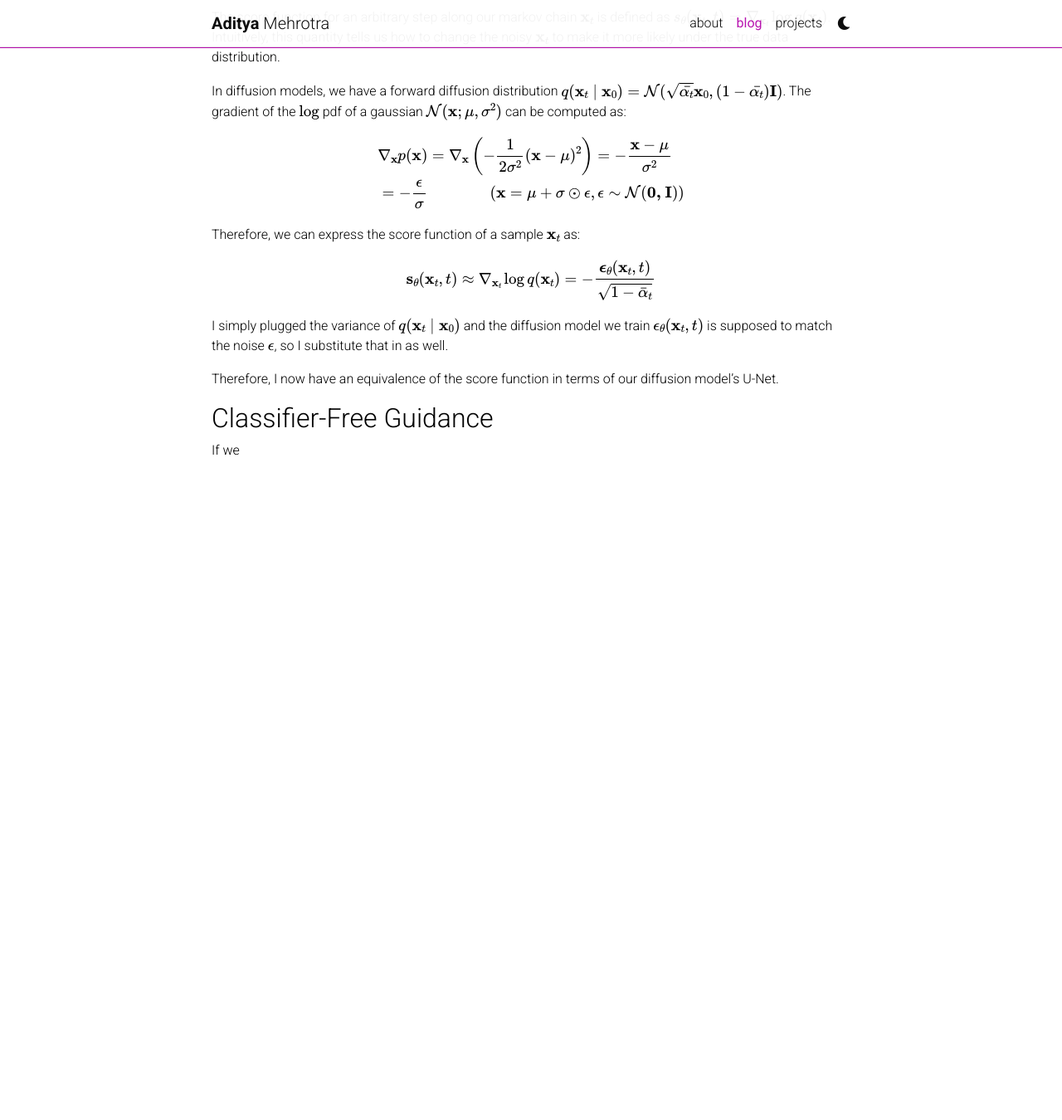
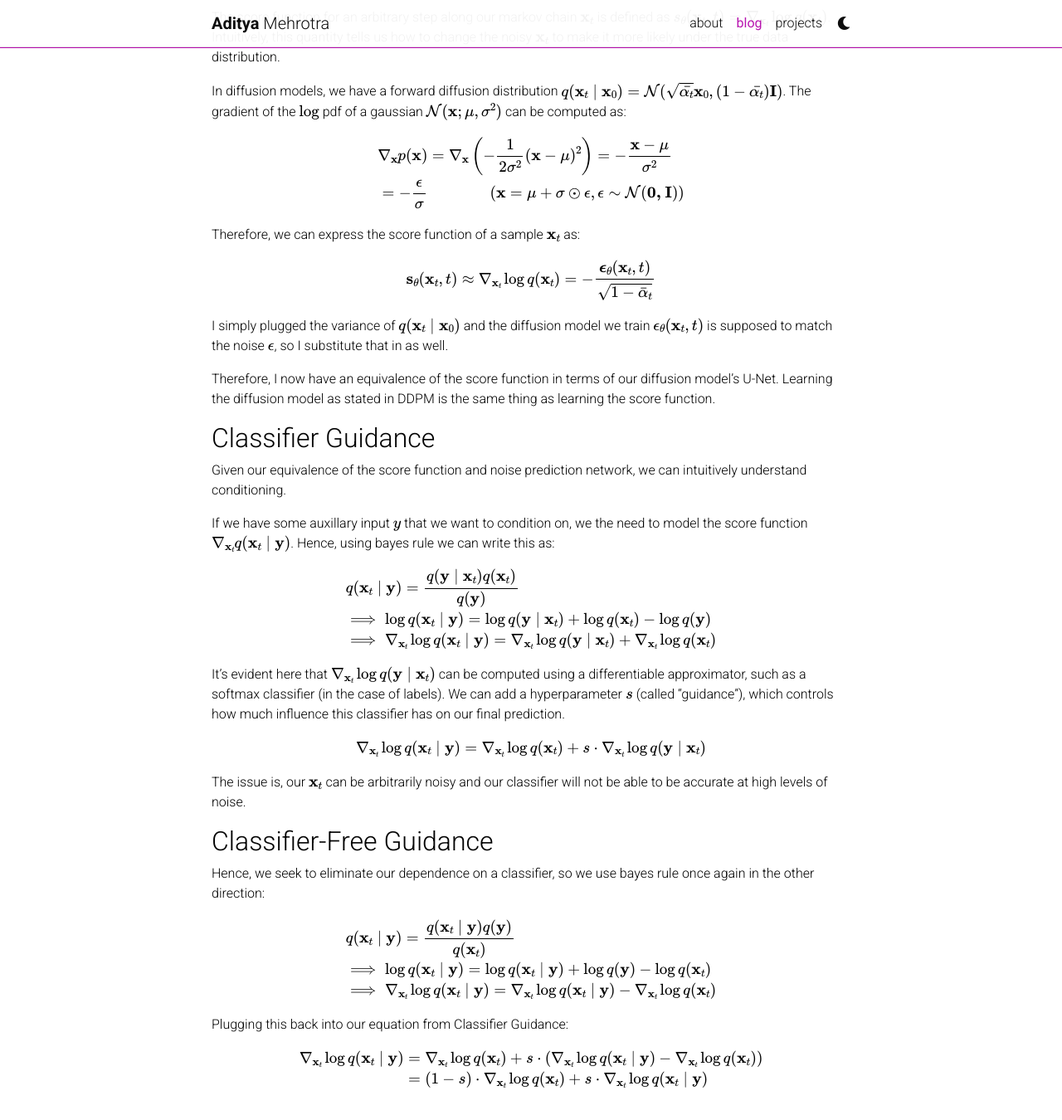
Before and after one commit to AditMeh/AditMeh.github.io, a Jekyll site: the page built from _posts/2023-03-05-diffusion_guidance.md, in a window 1280 px wide and 1400 px high, scrolled down 340 px. Shown: the top 1350 px of the window at 83% size. Built offline with Jekyll 4.4.1, drawn with Linux system fonts in a browser that asks for light colours; comment, search, counter and statistics services are not loaded; a style sheet for code colours, icons or effects is not loaded; before the commit the page ends 981 px from its top, so only the background shows below that.

Commit message:
added extra part

```diff
--- a/_posts/2023-03-05-diffusion_guidance.md
+++ b/_posts/2023-03-05-diffusion_guidance.md
@@ -36,14 +36,58 @@ $$
 
 I simply plugged the variance of $$q(\textbf{x}_t \mid \textbf{x}_0)$$ and the diffusion model we train $$\mathbf{\epsilon}_{\theta} (\textbf{x}_t, t)$$ is supposed to match the noise $$\mathbf{\epsilon}$$, so I substitute that in as well.
 
-Therefore, I now have an equivalence of the score function in terms of our diffusion model's U-Net.
+Therefore, I now have an equivalence of the score function in terms of our diffusion model's U-Net. Learning the diffusion model as stated in DDPM is the same thing as learning the score function.
+
+## Classifier Guidance
+
+Given our equivalence of the score function and noise prediction network, we can intuitively understand conditioning.
+
+If we have some auxillary input $$y$$ that we want to condition on, we the need to model the score function $$\nabla_{\textbf{x}_t} q(\textbf{x}_t \mid \textbf{y})$$. Hence, using bayes rule we can write this as:
+
+$$
+\begin{align*}
+& q(\textbf{x}_t \mid \textbf{y}) = \frac{q(\textbf{y} \mid \textbf{x}_t) q(\textbf{x}_t )}{q(\textbf{y})} \\
+
+& \implies \log q(\textbf{x}_t \mid \textbf{y}) = \log q(\textbf{y} \mid \textbf{x}_t)  + \log q(\textbf{x}_t ) - \log q(\textbf{y}) \\
+
+& \implies \nabla_{\textbf{x}_t} \log q(\textbf{x}_t \mid \textbf{y}) = \nabla_{\textbf{x}_t} \log q(\textbf{y} \mid \textbf{x}_t)  + \nabla_{\textbf{x}_t} \log q(\textbf{x}_t )
+
+\end{align*}
+$$
+
+It's evident here that $$\nabla_{\textbf{x}_t} \log q(\textbf{y} \mid \textbf{x}_t)$$ can be computed using a differentiable approximator, such as a softmax classifier (in the case of labels). We can add a hyperparameter $$s$$ (called "guidance"), which controls how much influence this classifier has on our final prediction.
+
+$$
+\nabla_{\textbf{x}_t} \log q(\textbf{x}_t \mid \textbf{y}) = \nabla_{\textbf{x}_t} \log q(\textbf{x}_t ) + s \cdot \nabla_{\textbf{x}_t} \log q(\textbf{y} \mid \textbf{x}_t)
+$$
+
+The issue is, our $$\textbf{x}_t$$ can be arbitrarily noisy and our classifier will not be able to be accurate at high levels of noise.
+
 
 ## Classifier-Free Guidance
+Hence, we seek to eliminate our dependence on a classifier, so we use bayes rule once again in the other direction:
 
-If we
+$$
+
+\begin{align*}
+& q(\textbf{x}_t \mid \textbf{y}) = \frac{q(\textbf{x}_t \mid \textbf{y}) q(\textbf{y})}{q(\textbf{x}_t)} \\
+
+& \implies \log q(\textbf{x}_t \mid \textbf{y}) = \log q(\textbf{x}_t \mid \textbf{y}) + \log q(\textbf{y}) - \log q(\textbf{x}_t)  \\
+
+& \implies \nabla_{\textbf{x}_t} \log q(\textbf{x}_t \mid \textbf{y}) = \nabla_{\textbf{x}_t} \log q(\textbf{x}_t \mid \textbf{y}) - \nabla_{\textbf{x}_t} \log q(\textbf{x}_t)  \\
+\end{align*}
+$$
+
+Plugging this back into our equation from Classifier Guidance:
+
+$$
+\begin{align*}
+ \nabla_{\textbf{x}_t} \log q(\textbf{x}_t \mid \textbf{y}) &= \nabla_{\textbf{x}_t} \log q(\textbf{x}_t ) + s \cdot (\nabla_{\textbf{x}_t} \log q(\textbf{x}_t \mid \textbf{y}) - \nabla_{\textbf{x}_t} \log q(\textbf{x}_t)) \\
+
+&= (1-s) \cdot \nabla_{\textbf{x}_t} \log q(\textbf{x}_t ) + s \cdot \nabla_{\textbf{x}_t} \log q(\textbf{x}_t \mid \textbf{y})
+
+\end{align*}
+$$
 
 
-
-<!-- step into bayes rule twice, introduce guidance -->
-
 <!-- end with results -->
```
